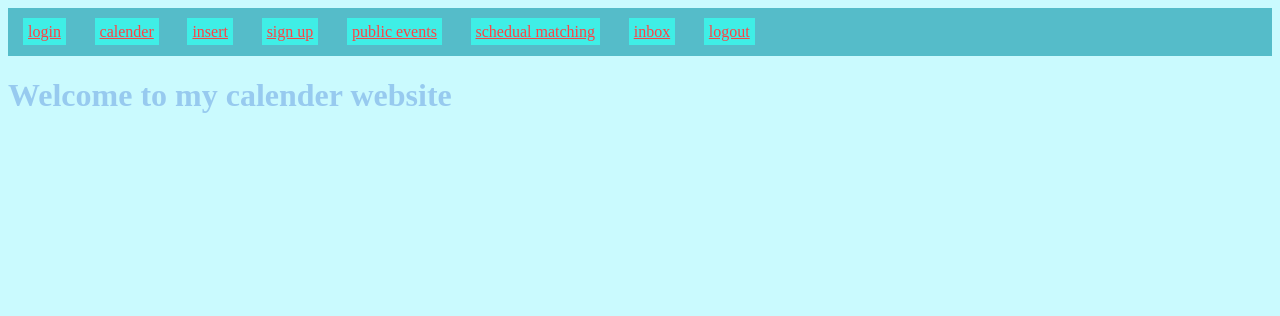
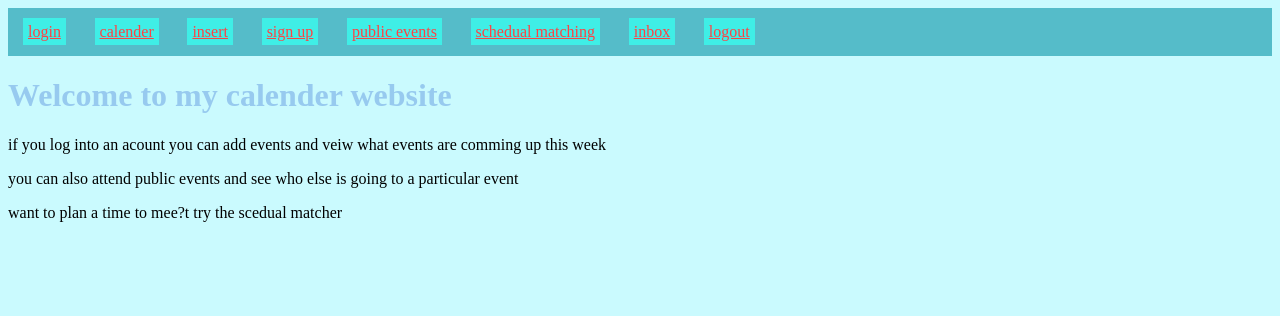
Before and after one commit to Patrick-Lenihan/web_dev_calender, a Flask app: page / in a window 1280 px wide. Shown: the top 316 px of the page. Run offline with Flask 2, Linux system fonts and the light colour scheme; data that the repository does not hold is empty.

Commit message:
Add files via upload

```diff
--- a/web_dev_CA1/app.py
+++ b/web_dev_CA1/app.py
@@ -16,6 +16,12 @@ app.config["SECRET_KEY"]="this-is-my-secret-key"
 app.config["SESSION_PERMANENT"] = False
 app.config["SESSION_TYPE"] = "filesystem"
 Session(app)
+# user accounts: r password:r k(same password) a(same password)
+# to get to admin page go to /admin and enter the username: admin and password: admin
+#key features of wesite
+# 1. a calender that shows you the evensts you have this week
+# 2. a public events system where you can join the events that other users takeing part in
+# 3. a schedual matching system which finds a time for people to meet
 
 @app.before_request
 def load_logged_in_user():
@@ -52,6 +58,9 @@ def index():
 @app.route("/calender", methods=["GET","POST"])
 @login_required
 def calender():
+    '''
+    function for the calender page, gets the date in the clients timezone and returns the schedual for the next seven days
+    '''
     unix_time = (int(time()))//60
     hiddenForm = HiddenFormForTodaysDate()
     output = ""
@@ -59,6 +68,7 @@ def calender():
     date_needed = 'True'
     if hiddenForm.validate_on_submit():
         if ("client_date" not in session) or (session['time_until_change'] < (unix_time-session['server_date'])):
+            #dealing with the chage of days
             session["time_until_change"] = time_until_client_date_change(hiddenForm.todaysDate.data)
             session["client_date"]= convert_javascript_date_to_SQL_format(hiddenForm.todaysDate.data)
             session["server_date"] = unix_time #recording the time in hours since 1 Jan 1970 for
@@ -83,6 +93,7 @@ def calender():
 def insert():
     '''
     this is a function that is the backend of the insersion webpage
+    it is responsable for the validation of the data and then inserts it into the database
     '''
     form = CalenderInsertForm()
     #output = returnDB()
@@ -123,6 +134,10 @@ def insert():
 
 @app.route("/signup", methods=["GET","POST"])
 def signup():
+    '''
+    main function for the signup form
+    must check if username already exists before letting the username through
+    '''
     form = signUpForm()
     if form.validate_on_submit() and check_if_username_exists(form.username.data):
         insert_user_into_db(form.username.data,form.name.data,form.password.data)
@@ -133,6 +148,11 @@ def signup():
 
 @app.route("/login", methods=["GET","POST"])
 def login():
+    '''
+    main function for the login form
+    users login and have there username an passwords checked
+    if they are sucessful the  username in the session gets changed
+    '''
     form = loginForm()
     if form.validate_on_submit():
         username = form.username.data
@@ -151,7 +171,6 @@ def login():
             if not next_page:
                 next_page = url_for("calender")
             return redirect(next_page)
-            #return redirect(url_for("calender"))
     return render_template("login.html",form=form)
 
 
@@ -163,6 +182,9 @@ def logout():
 @app.route("/admin", methods=["GET","POST"])
 @admin_required
 def admin():
+    '''
+    admin provides a veiw of all the tables in the database
+    '''
     events = returnDB('events')
     users = returnDB('users')
     matchingRequests = returnDB('matchingRequests')
@@ -172,6 +194,10 @@ def admin():
 @app.route("/public", methods=["GET","POST"])
 @login_required
 def public():
+    '''
+    public is a place where you can find public events that are happening
+    you can find them by just scrolling or you can search for one
+    '''
     form =  searchPublicEvents()
     if form.validate_on_submit():
         public_events = search_public_events(form.searchbar.data)
@@ -182,6 +208,10 @@ def public():
 @app.route("/public_event/<int:event_id>", methods=["GET","POST"])
 @login_required
 def public_event(event_id):
+    '''
+    provides info about a specified public event
+    it also alows the user to join the event if the press a submit button
+    '''
     form = goToPublicEvent()
     event_info = get_event(event_id)
     people_attending = list_of_attendees(event_id)
@@ -197,6 +227,9 @@ def public_event(event_id):
 @app.route("/match", methods=["GET","POST"])
 @login_required
 def match():
+    '''
+    match allows you to send out requests to users you know in order to find out when you are all free
+    '''
     form = sendMatchingRequest()
     if form.validate_on_submit():
         if validate_date(form.startDate.data) == True:
@@ -218,6 +251,11 @@ def match():
 @app.route("/inbox", methods=["GET","POST"])
 @login_required
 def inbox():
+    '''
+    provides info on if you have gotten any requests for schedual matching
+    it allows you to accept the request by clicking a button
+    it also shows you the results when the users you have sent the requests to have agreed to it
+    '''
     form = HiddenFormForAcceptingMatching()
     if form.validate_on_submit():
         accept_matching(form.accepted.data,g.user)
--- a/web_dev_CA1/dbadmin.sql
+++ b/web_dev_CA1/dbadmin.sql
@@ -16,3 +16,4 @@ SELECT * from matchingRequests;
 SELECT * from matchingResponse;
 SELECT * FROM events;
 SELECT * FROM users;
+select * from publicEvents;
--- a/web_dev_CA1/forms.py
+++ b/web_dev_CA1/forms.py
@@ -7,7 +7,7 @@ class CalenderInsertForm(FlaskForm):
     eventStart = StringField("start",validators=[InputRequired(message="you must enter somthing here")])
     eventEnd = StringField("end",validators=[InputRequired(message="you must enter somthing here")])
     date = StringField("date",validators=[InputRequired(message="you must enter somthing here")])
-    reacuring = RadioField("does this event reacuring",
+    reacuring = RadioField("does this event reoccur",
     						choices=[("No","No"),
     								("Daily","Daily"),
     								("Weekly","Weekly"),
@@ -46,8 +46,6 @@ class searchPublicEvents(FlaskForm):
 class sendMatchingRequest(FlaskForm):
 	startDate = StringField('date to start search',validators=[InputRequired(message="you must enter somthing here")])
 	endDate = StringField('date to end search',validators=[InputRequired(message="you must enter somthing here")])
-	#startTime = StringField('earliest you can meet on each day',validators=[InputRequired(message="you must enter somthing here")])
-	#endTime = StringField('Latest you can meet on each day',validators=[InputRequired(message="you must enter somthing here")])
 	people = StringField('list the people you want to match you schedual with seperated by a comma',validators=[InputRequired(message="you must enter somthing here")])
 	submit = SubmitField("Submit")
 
--- a/web_dev_CA1/functions_for_calender_page.py
+++ b/web_dev_CA1/functions_for_calender_page.py
@@ -68,11 +68,17 @@ def returnDBOnDate(day,username,eventDate,offset):
     return db.execute("""SELECT * FROM events WHERE ((eventDate = date(?,?))or (reacuring = 'Daily')or (reacuring=?)or(reacuring=? ))AND user_name = ? ORDER BY startTime;""",(eventDate,offset_string,day,half_date,username)).fetchall()
 
 def find_day(javascript_date):
+    '''
+    this function takes in a javascript date and turrns it into a numeric value to be used in place of a day
+    '''
     javascript_date = javascript_date.split(" ")
     dates_to_nums = {'Mon':0,'Tue':1,'Wed':2,'Thu':3,'Fri':4,'Sat':5,'Sun':6}
     return dates_to_nums[javascript_date[0]]
 
 def choose_day_in_weekly_data(reacuring,event_date):
+    '''
+    gets of the week from a date
+    '''
     if reacuring == "Weekly":
         # fucntions found at https://docs.python.org/3/library/datetime.html
         event_date = date.fromisoformat(event_date)
--- a/web_dev_CA1/static/time.js
+++ b/web_dev_CA1/static/time.js
@@ -1,3 +1,4 @@
 let now = new Date().toString();
 document.getElementById("todaysDate").value = now;
 document.getElementById('hiddenFormid').submit();
+// source for the form js https://stackoverflow.com/questions/4683331/how-to-fill-in-form-field-and-submit-using-javascript
--- a/web_dev_CA1/templates/admin.html
+++ b/web_dev_CA1/templates/admin.html
@@ -4,6 +4,7 @@
 <link rel="stylesheet" type="text/css" href="{{ url_for('static', filename='admin.css') }}">
 
 <table>
+	<caption> events</caption>
 	<tr>
 		<th>id</th>
 		<th>reacuring</th>
@@ -25,6 +26,7 @@
 </table>
 
 <table>
+	<caption> users</caption>
 	<tr>
 		<th> name </th>
 		<th> user_name </th>
@@ -38,6 +40,7 @@
 </table>
 
 <table>
+	<caption> matchingResponse</caption>
 	<tr>
 		<th>id</th>
 		<th>user_name</th>
@@ -53,6 +56,7 @@
 	{% endfor %}
 </table>
 <table>
+	<caption> matchingRequests</caption>
 	<tr>
 		<th>id</th>
 		<th>user</th>
--- a/web_dev_CA1/templates/index.html
+++ b/web_dev_CA1/templates/index.html
@@ -2,5 +2,8 @@
 
 {% block main_content %}
 <h1>Welcome to my calender website</h1>
+<p> if you log into an acount you can add events and veiw what events are comming up this week</p>
+<p> you can also attend public events and see who else is going to a particular event</p>
+<p> want to plan a time to mee?t try the scedual matcher </p>
 
 {% endblock %}
--- a/web_dev_CA1/templates/insert.html
+++ b/web_dev_CA1/templates/insert.html
@@ -3,6 +3,7 @@
 {% block main_content %}
 <link rel="stylesheet" type="text/css" href="{{ url_for('static', filename='insert.css') }}">
 <form action="" method="POST" novalidate>
+    <p> this is how you schedual events in your calender</p>
     {{ form.hidden_tag() }}
     <p>enter the event name </p>
     {{ form.eventName.label }}
--- a/web_dev_CA1/templates/match.html
+++ b/web_dev_CA1/templates/match.html
@@ -4,6 +4,7 @@
 <link rel="stylesheet" type="text/css" href="{{ url_for('static', filename='user_auth.css') }}">
 <form action="" method="POST" novalidate>
     {{ form.hidden_tag() }}
+    <p> input the dates you what to schedual an event on and the people you want to do it with</p>
      {{ form.startDate.label }}
      {{ form.startDate() }}
      {% for error in form.startDate.errors %}
```
Also changed, not shown: web_dev_CA1/functions_for_matching.py (+27 -8 lines), web_dev_CA1/validation.py (+6 -13 lines), web_dev_CA1/app.db, 2 other files.
